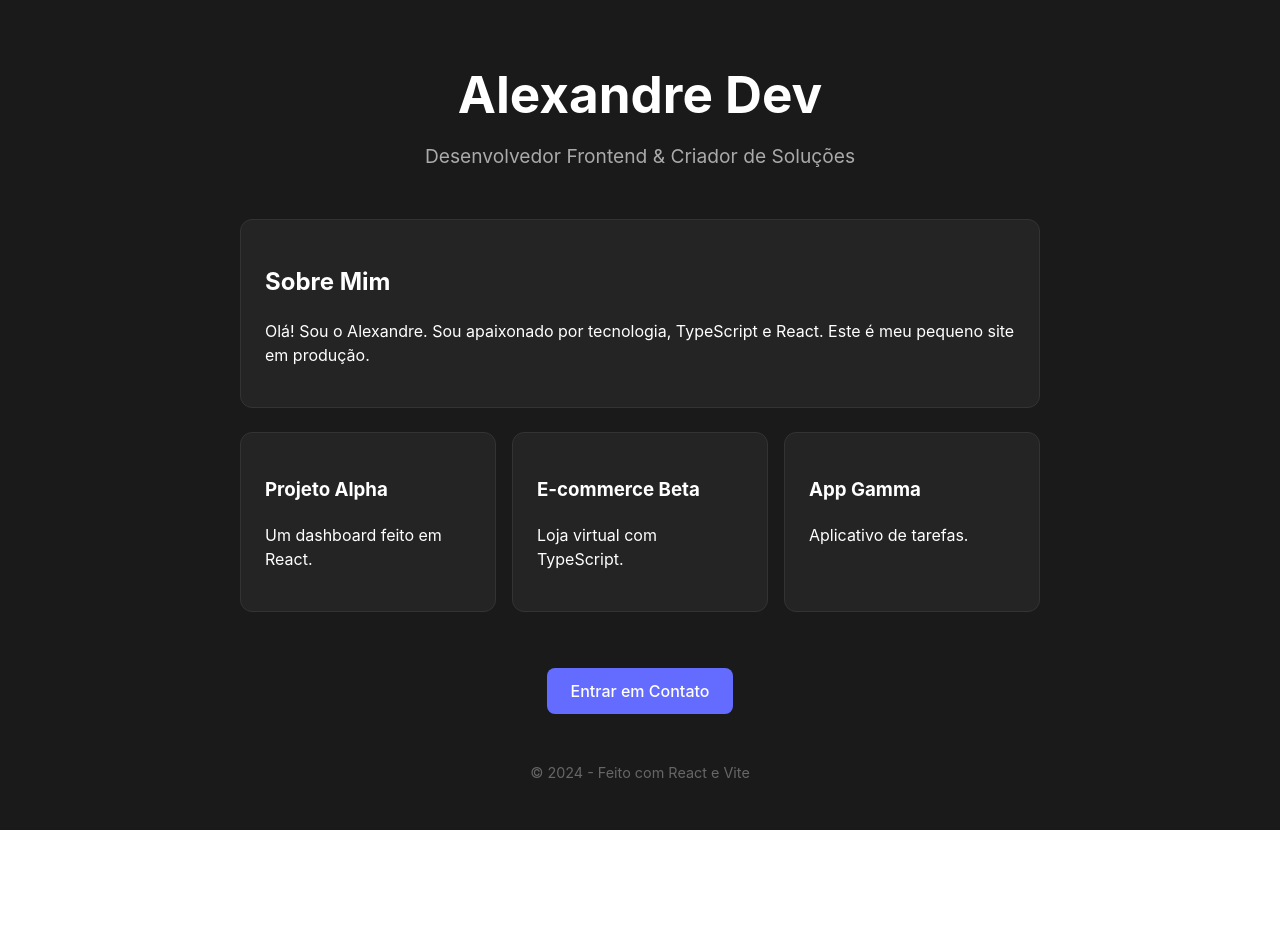
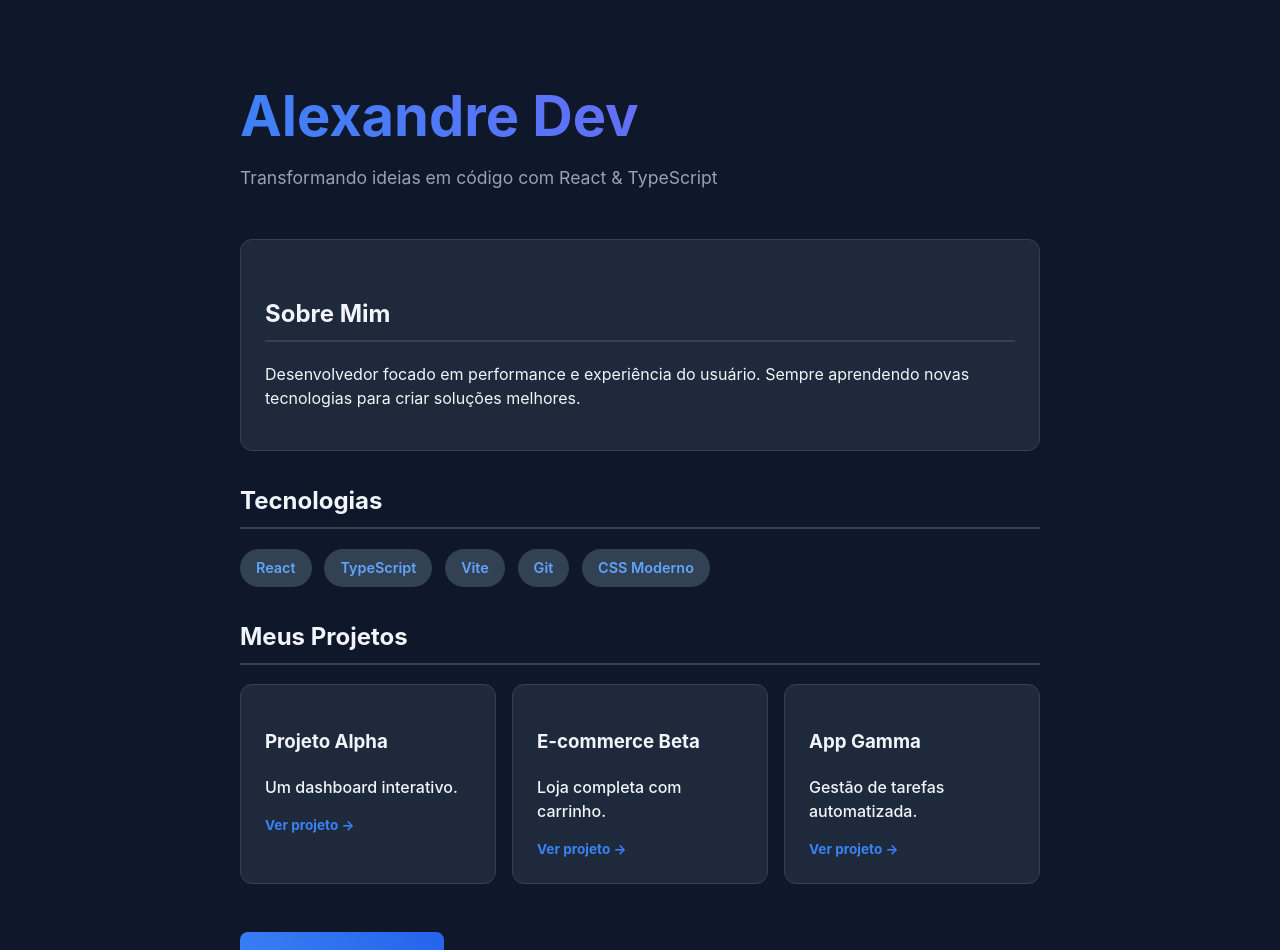
Before and after one commit to cgticalexandre/portfolio-alexandre, a React (Vite) app: page / in a window 1280 px wide. Shown: the top 950 px of the page. Before the commit the page ends 830 px from the top, so only its background shows below. Built offline with nearby package versions, Linux system fonts and the light colour scheme.

Commit message:
Adiciona secao de skills e novo design

```diff
--- a/src/App.css
+++ b/src/App.css
@@ -1,8 +1,9 @@
 :root {
-  --bg-color: #1a1a1a;
-  --card-bg: #242424;
-  --text-color: #ffffff;
-  --accent: #646cff;
+  --bg-color: #0f172a; /* Azul muito escuro (moderno) */
+  --card-bg: #1e293b;
+  --text-color: #f1f5f9;
+  --accent: #3b82f6;
+  --accent-glow: #60a5fa;
 }
 
 body {
@@ -11,7 +12,7 @@ body {
   min-height: 100vh;
   background-color: var(--bg-color);
   color: var(--text-color);
-  font-family: Inter, system-ui, Avenir, Helvetica, Arial, sans-serif;
+  font-family: 'Inter', system-ui, sans-serif;
   display: flex;
   justify-content: center;
 }
@@ -19,40 +20,82 @@ body {
 .container {
   max-width: 800px;
   width: 100%;
-  padding: 2rem;
-  text-align: center;
+  padding: 3rem 1.5rem;
 }
 
-.header h1 { font-size: 3.2em; line-height: 1.1; margin-bottom: 0.5rem; }
-.header p { color: #aaa; font-size: 1.2rem; margin-bottom: 3rem; }
+/* Efeito Gradiente no Texto */
+.gradient-text {
+  background: linear-gradient(45deg, #3b82f6, #8b5cf6);
+  -webkit-background-clip: text;
+  -webkit-text-fill-color: transparent;
+  font-size: 3.5em;
+  margin-bottom: 0.2rem;
+}
 
-.card, .project-card {
+.header p { color: #94a3b8; font-size: 1.1rem; margin-bottom: 3rem; }
+
+h2 { border-bottom: 2px solid #334155; padding-bottom: 0.5rem; margin-top: 2rem; }
+
+.card {
   background-color: var(--card-bg);
   padding: 1.5rem;
   border-radius: 12px;
-  border: 1px solid #333;
-  margin-bottom: 1.5rem;
-  text-align: left;
+  border: 1px solid #334155;
 }
 
+/* Estilo dos Badges de Skills */
+.skills-grid {
+  display: flex;
+  gap: 0.8rem;
+  flex-wrap: wrap;
+  margin-top: 1rem;
+}
+
+.skill-badge {
+  background-color: #334155;
+  color: #60a5fa;
+  padding: 0.5rem 1rem;
+  border-radius: 20px;
+  font-size: 0.9rem;
+  font-weight: 600;
+}
+
+/* Projetos clicáveis */
 .projects-grid {
   display: grid;
-  grid-template-columns: repeat(auto-fit, minmax(200px, 1fr));
+  grid-template-columns: repeat(auto-fit, minmax(220px, 1fr));
   gap: 1rem;
-  margin-bottom: 2rem;
+  margin-top: 1rem;
 }
 
+.project-card {
+  background-color: var(--card-bg);
+  padding: 1.5rem;
+  border-radius: 12px;
+  border: 1px solid #334155;
+  text-decoration: none; /* Remove o sublinhado do link */
+  color: inherit;
+  transition: transform 0.2s, border-color 0.2s;
+  display: block;
+}
+
+.project-card:hover {
+  transform: translateY(-5px);
+  border-color: var(--accent);
+}
+
+.link-text { color: var(--accent); font-size: 0.85rem; font-weight: bold; margin-top: 10px; display: block; }
+
 .primary-button {
+  margin-top: 3rem;
   border-radius: 8px;
-  padding: 0.8em 1.5em;
-  font-size: 1em;
-  font-weight: 500;
-  background-color: var(--accent);
+  padding: 1em 2em;
+  font-weight: 600;
+  background: linear-gradient(45deg, var(--accent), #2563eb);
   color: white;
   border: none;
   cursor: pointer;
-  transition: background-color 0.25s;
+  transition: opacity 0.2s;
 }
-
-.primary-button:hover { background-color: #535bf2; }
-footer { margin-top: 3rem; color: #666; font-size: 0.9rem; }
+.primary-button:hover { opacity: 0.9; }
+footer { margin-top: 4rem; color: #64748b; font-size: 0.85rem; text-align: center; }
--- a/src/App.tsx
+++ b/src/App.tsx
@@ -5,37 +5,54 @@ function App() {
   const [contactText, setContactText] = useState("Entrar em Contato");
 
   const projects = [
-    { title: "Projeto Alpha", desc: "Um dashboard feito em React." },
-    { title: "E-commerce Beta", desc: "Loja virtual com TypeScript." },
-    { title: "App Gamma", desc: "Aplicativo de tarefas." }
+    { title: "Projeto Alpha", desc: "Um dashboard interativo.", link: "#" },
+    { title: "E-commerce Beta", desc: "Loja completa com carrinho.", link: "#" },
+    { title: "App Gamma", desc: "Gestão de tarefas automatizada.", link: "#" }
   ];
 
+  const skills = ["React", "TypeScript", "Vite", "Git", "CSS Moderno"];
+
   const handleContact = () => {
-    setContactText("Obrigado pelo interesse! 🚀");
+    setContactText("Obrigado! 🚀");
     setTimeout(() => setContactText("Entrar em Contato"), 3000);
   };
 
   return (
     <div className="container">
       <header className="header">
-        <h1>Alexandre Dev</h1>
-        <p>Desenvolvedor Frontend & Criador de Soluções</p>
+        {/* Título com efeito gradiente */}
+        <h1 className="gradient-text">Alexandre Dev</h1>
+        <p>Transformando ideias em código com React & TypeScript</p>
       </header>
 
       <main>
         <section className="card">
           <h2>Sobre Mim</h2>
-          <p>Olá! Sou o Alexandre. Sou apaixonado por tecnologia, TypeScript e React.
-          Este é meu pequeno site em produção.</p>
+          <p>Desenvolvedor focado em performance e experiência do usuário.
+          Sempre aprendendo novas tecnologias para criar soluções melhores.</p>
         </section>
 
-        <section className="projects-grid">
-          {projects.map((project, index) => (
-            <div key={index} className="project-card">
-              <h3>{project.title}</h3>
-              <p>{project.desc}</p>
-            </div>
-          ))}
+        {/* Nova Seção de Skills */}
+        <section className="skills-section">
+          <h2>Tecnologias</h2>
+          <div className="skills-grid">
+            {skills.map((skill, index) => (
+              <span key={index} className="skill-badge">{skill}</span>
+            ))}
+          </div>
+        </section>
+
+        <section className="projects-section">
+          <h2>Meus Projetos</h2>
+          <div className="projects-grid">
+            {projects.map((project, index) => (
+              <a key={index} href={project.link} className="project-card">
+                <h3>{project.title}</h3>
+                <p>{project.desc}</p>
+                <span className="link-text">Ver projeto →</span>
+              </a>
+            ))}
+          </div>
         </section>
 
         <div className="cta-section">
@@ -46,7 +63,7 @@ function App() {
       </main>
 
       <footer>
-        <p>© 2024 - Feito com React e Vite</p>
+        <p>© 2025 - Alexandre Dev • Atualizado via CI/CD</p>
       </footer>
     </div>
   );
```
